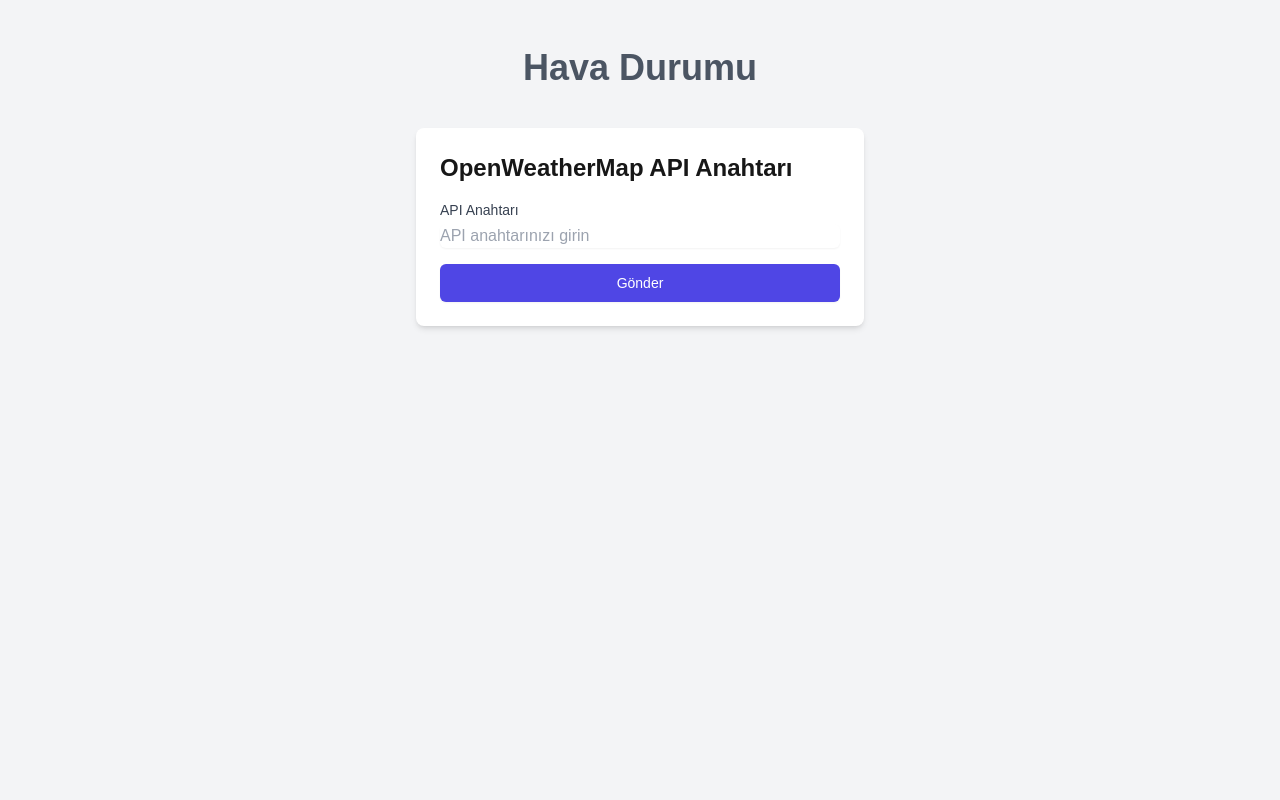
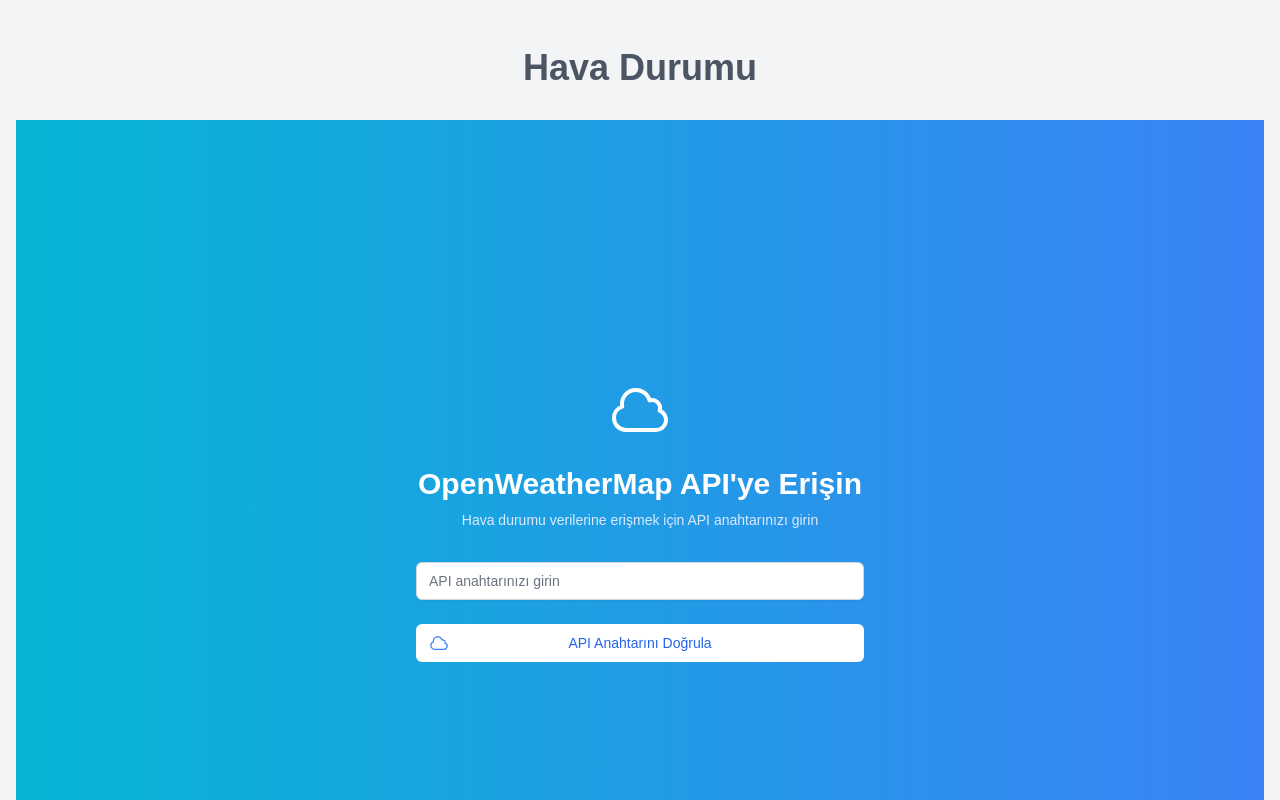
Before and after one commit to altankurt/weather-app, a Next.js app: page / in a window 1280 px wide. Shown: the top 800 px of the page. Built offline with nearby package versions, Linux system fonts and the light colour scheme.

Commit message:
Refactor ApiKeyForm component UI and functionality, and add Button component

```diff
--- a/components/ApiKeyForm.tsx
+++ b/components/ApiKeyForm.tsx
@@ -1,4 +1,6 @@
 import React, { useState } from 'react'
+import { Button } from '@headlessui/react'
+import { CloudIcon } from '@heroicons/react/24/outline'
 
 interface ApiKeyFormProps {
   onApiKeySubmit: (apiKey: string) => Promise<boolean>
@@ -35,35 +37,66 @@
   }
 
   return (
-    <div className="mx-auto mt-10 max-w-md rounded-lg bg-white p-6 shadow-md">
-      <h2 className="mb-4 text-2xl font-bold">OpenWeatherMap API Anahtarı</h2>
-      <form onSubmit={handleSubmit} className="space-y-4">
+    <div className="flex min-h-screen items-center justify-center bg-gradient-to-r from-cyan-500 to-blue-500 px-4 py-12 sm:px-6 lg:px-8">
+      <div className="w-full max-w-md space-y-8">
         <div>
-          <label
-            htmlFor="apiKey"
-            className="block text-sm font-medium text-gray-700"
-          >
+          <CloudIcon
+            className="mx-auto h-16 w-auto text-white"
+            aria-hidden="true"
+          />
+          <h2 className="mt-6 text-center text-3xl font-extrabold text-white">
+            OpenWeatherMap API'ye Erişin
+          </h2>
+          <p className="mt-2 text-center text-sm text-blue-100">
+            Hava durumu verilerine erişmek için API anahtarınızı girin
+          </p>
+        </div>
+        <form onSubmit={handleSubmit} className="mt-8 space-y-6">
+          <div className="-space-y-px rounded-md shadow-sm">
+            <div>
+              <label htmlFor="apiKey" className="sr-only">
                 API Anahtarı
               </label>
               <input
+                id="apiKey"
+                name="apiKey"
                 type="text"
-            id="apiKey"
+                required
+                className="relative block w-full appearance-none rounded-md border border-gray-300 px-3 py-2 text-gray-900 placeholder-gray-500 focus:z-10 focus:border-blue-500 focus:outline-none focus:ring-blue-500 sm:text-sm"
+                placeholder="API anahtarınızı girin"
                 value={apiKey}
                 onChange={(e) => setApiKey(e.target.value)}
-            className="mt-1 block w-full rounded-md border-gray-300 shadow-sm focus:border-indigo-300 focus:ring focus:ring-indigo-200 focus:ring-opacity-50"
-            placeholder="API anahtarınızı girin"
-            required
               />
             </div>
-        {error && <p className="text-sm text-red-500">{error}</p>}
-        <button
+          </div>
+
+          {error && (
+            <div className="rounded-md bg-red-50 p-4">
+              <div className="flex">
+                <div className="ml-3">
+                  <h3 className="text-sm font-medium text-red-800">{error}</h3>
+                </div>
+              </div>
+            </div>
+          )}
+
+          <div>
+            <Button
               type="submit"
-          className="w-full rounded-md border border-transparent bg-indigo-600 px-4 py-2 text-sm font-medium text-white shadow-sm hover:bg-indigo-700 focus:outline-none focus:ring-2 focus:ring-indigo-500 focus:ring-offset-2"
+              className="group relative flex w-full justify-center rounded-md border border-transparent bg-white px-4 py-2 text-sm font-medium text-blue-600 hover:bg-blue-50 focus:outline-none focus:ring-2 focus:ring-blue-500 focus:ring-offset-2"
               disabled={isLoading}
             >
-          {isLoading ? 'Doğrulanıyor...' : 'Gönder'}
-        </button>
+              <span className="absolute inset-y-0 left-0 flex items-center pl-3">
+                <CloudIcon
+                  className="h-5 w-5 text-blue-500 group-hover:text-blue-400"
+                  aria-hidden="true"
+                />
+              </span>
+              {isLoading ? 'Doğrulanıyor...' : 'API Anahtarını Doğrula'}
+            </Button>
+          </div>
         </form>
+      </div>
     </div>
   )
 }
```
Lines whose indentation alone changed are shown as unchanged.
